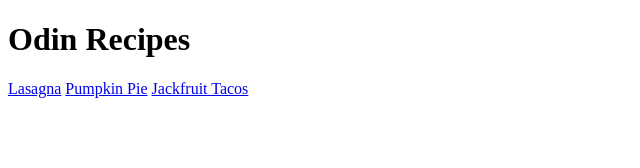
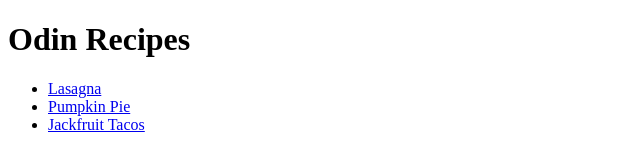
Before and after one commit to adinh144/odin-recipes, a plain HTML site: page index.html in a window 1280 px wide. Shown: the whole page, without its empty margins (0-640 px from the left). Drawn offline with Linux system fonts and the light colour scheme.

```diff
--- a/index.html
+++ b/index.html
@@ -6,8 +6,10 @@
 </head>
 <body>
 <h1>Odin Recipes</h1>
-<a href="../odin-recipes/recipes/lasagna.html">Lasagna</a>
-<a href="../odin-recipes/recipes/pumpkin-pie.html">Pumpkin Pie</a>
-<a href="../odin-recipes/recipes/jackfruit-tacos.html">Jackfruit Tacos</a>
+<ul>
+<li><a href="../odin-recipes/recipes/lasagna.html">Lasagna</a></li>
+<li><a href="../odin-recipes/recipes/pumpkin-pie.html">Pumpkin Pie</a></li>
+<li><a href="../odin-recipes/recipes/jackfruit-tacos.html">Jackfruit Tacos</a></li>
+</ul>
 </body>
 </html>
```
Also changed, not shown: 1 other file.
